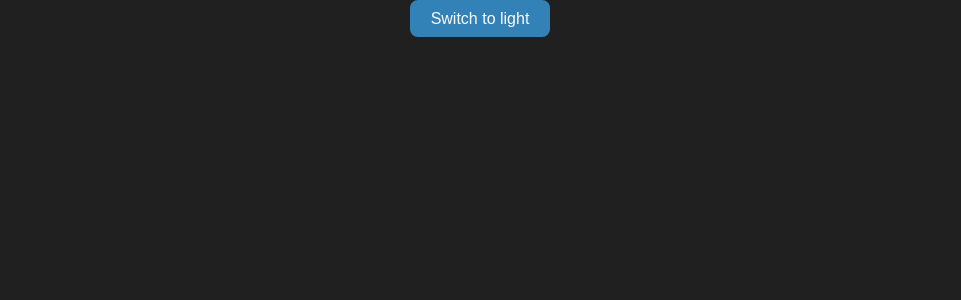
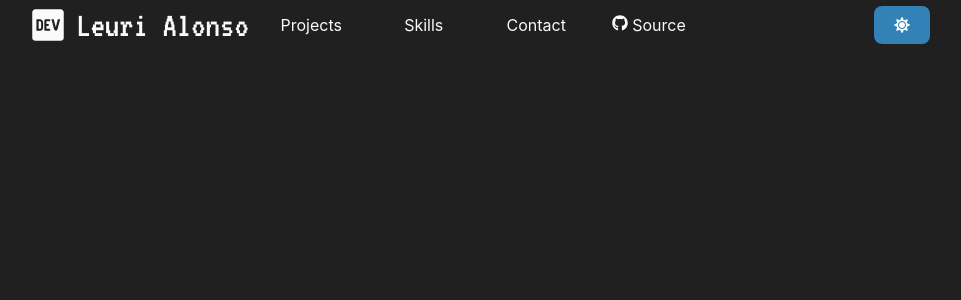
Before and after one commit to leuri17/portfolio, a React (Vite) app: page / in a window 1280 px wide. Shown: the top 300 px of the page, without its empty margins (160-1121 px from the left). Built offline with nearby package versions, Linux system fonts and the light colour scheme.

Commit message:
Navbar done

```diff
--- a/package.json
+++ b/package.json
@@ -14,7 +14,8 @@
   "dependencies": {
     "prop-types": "15.8.1",
     "react": "18.2.0",
-    "react-dom": "18.2.0"
+    "react-dom": "18.2.0",
+    "react-icons": "4.7.1"
   },
   "devDependencies": {
     "@types/react": "18.0.24",
--- /dev/null
+++ b/src/components/BrandName.jsx
@@ -0,0 +1,13 @@
+import { FaDev } from 'react-icons/fa'
+import '../styles/BrandName.css'
+
+const BrandName = () => {
+  return (
+    <a href="/" id="brand-name">
+      <FaDev size={36} color="var(--text-primary)" />
+      <h1>Leuri Alonso</h1>
+    </a>
+  )
+}
+
+export default BrandName
--- a/src/components/Layout.jsx
+++ b/src/components/Layout.jsx
@@ -1,17 +1,17 @@
-import React, { useContext } from 'react'
-import { ThemeContext } from '../context/ThemeContext'
+import Navbar from './Navbar'
 
 /** Future Layout component for react-router.
  * Now is for testing the theme and create the firsts
  * components
  */
 const Layout = () => {
-  const { theme, dispatch } = useContext(ThemeContext)
+  return (
+    <>
+      <Navbar />
+      <section id="main"></section>
 
-  return (
-    <div>
-      <button onClick={() => { dispatch({ type: 'THEME/switchTheme' }) }}>Switch to {theme === 'dark' ? 'light' : 'dark'}</button>
-    </div>
+      <footer></footer>
+    </>
   )
 }
 
--- /dev/null
+++ b/src/components/NavMenu.jsx
@@ -0,0 +1,25 @@
+import { FaGithub } from 'react-icons/fa'
+import '../styles/NavMenu.css'
+
+const NavMenu = () => {
+  return (
+    <ul id="menu">
+      <li>
+        <a href="/projects">Projects</a>
+      </li>
+      <li>
+        <a href="/skills">Skills</a>
+      </li>
+      <li>
+        <a href="/contact">Contact</a>
+      </li>
+      <li>
+        <a href="https://github.com/leuri17/portfolio" target='_blank' rel='noreferrer'>
+          <FaGithub title='Github logo'/> Source
+        </a>
+      </li>
+    </ul>
+  )
+}
+
+export default NavMenu
--- /dev/null
+++ b/src/components/Navbar.jsx
@@ -0,0 +1,20 @@
+import '../styles/Navbar.css'
+import BrandName from './BrandName'
+import NavMenu from './NavMenu'
+import SwitchThemeButton from './SwitchThemeButton'
+
+const Navbar = () => {
+  return (
+    <header id="header" style={{ width: '100vw', height: '100%', display: 'grid' }}>
+      <nav>
+        <BrandName />
+        <NavMenu />
+        <div id='header-buttons'>
+          <SwitchThemeButton />
+        </div>
+      </nav>
+    </header>
+  )
+}
+
+export default Navbar
--- /dev/null
+++ b/src/components/SwitchThemeButton.jsx
@@ -0,0 +1,18 @@
+import { useContext } from 'react'
+import { FaMoon, FaSun } from 'react-icons/fa'
+import { ThemeContext } from '../context/ThemeContext'
+
+const SwitchThemeButton = () => {
+  const { theme, dispatch } = useContext(ThemeContext)
+
+  return (
+    <button
+      onClick={() => {
+        dispatch({ type: 'THEME/switchTheme' })
+      }}>
+      {theme === 'dark' ? <FaSun /> : <FaMoon />}
+    </button>
+  )
+}
+
+export default SwitchThemeButton
--- /dev/null
+++ b/src/styles/BrandName.css
@@ -0,0 +1,12 @@
+#brand-name {
+  display: flex;
+  align-items: center;
+  gap: 10px;
+}
+
+#brand-name h1 {
+  margin-bottom: 0;
+  font-size: 36px;
+  color: var(--text-primary);
+  font-family: VT323;
+}
--- /dev/null
+++ b/src/styles/NavMenu.css
@@ -0,0 +1,26 @@
+#menu {
+  /* width: 100%;
+  height: 100%; */
+  display: flex;
+  list-style: none;
+  align-items: center;
+}
+
+#menu li {
+  width: 25%;
+}
+
+#menu li a {
+  display: block;
+  color: var(--text-primary);
+  line-height: 50px;
+}
+
+#menu li a:hover {
+  box-shadow: 0 0 5px var(--text-secondary) inset;
+}
+
+#menu li a.active {
+
+  background-color: var(--text-secondary);
+}
--- /dev/null
+++ b/src/styles/Navbar.css
@@ -0,0 +1,25 @@
+#header {
+  width: 900px;
+  height: 100%;
+  background-color: var(--nav-background);
+
+  position: sticky;
+  z-index: 2;
+  top: 0;
+
+  -webkit-backdrop-filter: blur(8px);
+  backdrop-filter: blur(8px);
+}
+
+#header nav {
+  width: 900px;
+  margin: 0 auto;
+  display: grid;
+  grid-template-columns: 1fr 2fr 1fr;
+}
+
+#header-buttons {
+  display: flex;
+  align-items: center;
+  justify-content: right;
+}
--- a/src/styles/main.css
+++ b/src/styles/main.css
@@ -1,3 +1,9 @@
+/* || Fonts */
+@font-face {
+  font-family: 'VT323';
+  src: local('VT323'), url(../assets/fonts/VT323/VT323-Regular.ttf) format('truetype');
+}
+
 /* || Color Vars */
 
 :root {
@@ -5,7 +11,6 @@
   --link-color-hover: #136499;
 }
 
-/* Dark Theme */
 [data-theme="dark"] {
   --background: #202020;
   --nav-background: #20202060;
@@ -17,7 +22,6 @@
   --button-bg: var(--text-secondary);
 }
 
-/* Light Theme */
 [data-theme="light"] {
   --background: #fafafa;
   --nav-background: #fafafa60;
@@ -50,9 +54,15 @@
 }
 
 #root {
+  display: grid;
+  grid-template-rows: 50px 1fr 50px;
+  gap: 10px;
+
+  width: 100vw;
   max-width: 100vw;
-  width: 100vw;
+
   min-height: 100vh;
+  max-height: fit-content;
 
   color: var(--text-primary);
   background-color: var(--background);
@@ -83,7 +93,6 @@ a:hover {
 
 button {
   display: flex;
-  margin: 0 auto;
 
   color: var(--button-color);
   background-color: var(--button-bg);
```
Also changed, not shown: src/assets/fonts/VT323/OFL.txt (added), src/assets/fonts/VT323/VT323-Regular.ttf (added), 1 other file (tests, documents, lock files or other folders).
